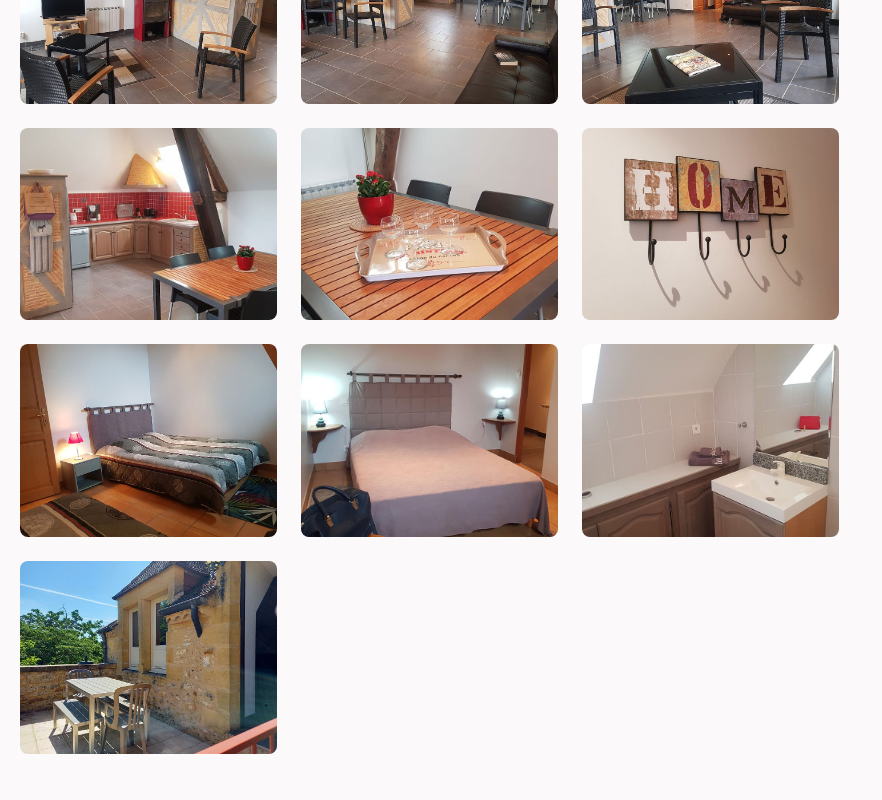
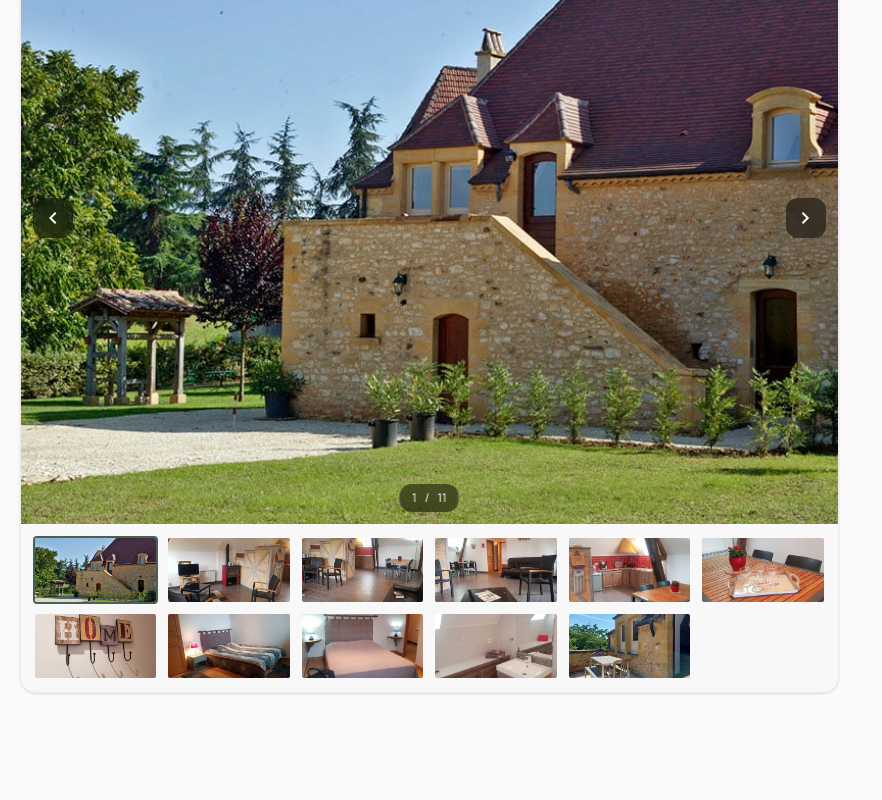
Before and after one commit to saydopsV2/gite, a React (Vite) app: page /gite/hauts-vieille-grange in a window 1280 px wide. Shown: the part 1920-2720 px from the top of the page, without its empty margins (0-882 px from the left). Built offline with nearby package versions, Linux system fonts and the light colour scheme; a web font is replaced by a local one.

Commit message:
Caroussel add

```diff
--- a/src/pages/GiteDetailPage.tsx
+++ b/src/pages/GiteDetailPage.tsx
@@ -1,3 +1,4 @@
+import { useState } from "react";
 import { useParams, Link } from "react-router-dom";
 import { gites, otherGites } from "../data/gites";
 import Navbar from "../components/Navbar";
@@ -6,6 +7,7 @@ import Footer from "../components/Footer";
 export default function GiteDetailPage() {
   const { slug } = useParams<{ slug: string }>();
   const gite = gites.find((g) => g.slug === slug);
+  const [activeIndex, setActiveIndex] = useState(0);
 
   if (!gite) {
     return (
@@ -21,6 +23,16 @@ export default function GiteDetailPage() {
   }
 
   const others = otherGites(gite.slug);
+  const galleryImages = [gite.mainImage, ...gite.images.filter((src) => src !== gite.mainImage)];
+  const activeImage = galleryImages[activeIndex] ?? gite.mainImage;
+
+  const showPrevious = () => {
+    setActiveIndex((prev) => (prev === 0 ? galleryImages.length - 1 : prev - 1));
+  };
+
+  const showNext = () => {
+    setActiveIndex((prev) => (prev + 1) % galleryImages.length);
+  };
 
   return (
     <>
@@ -138,23 +150,64 @@ export default function GiteDetailPage() {
                 <h2 className="font-display-lg text-headline-md mb-6 text-on-surface">
                   Galerie Photos
                 </h2>
-                <div className="grid grid-cols-2 md:grid-cols-3 gap-gutter">
-                  {gite.images.map((src, i) => (
-                    <a
-                      key={i}
-                      href={src}
-                      target="_blank"
-                      rel="noopener noreferrer"
-                      className="group relative overflow-hidden rounded-xl aspect-[4/3]"
-                    >
-                      <img
-                        src={src}
-                        alt={`${gite.title} - Photo ${i + 1}`}
-                        className="w-full h-full object-cover transition-transform duration-500 group-hover:scale-110"
-                      />
-                      <div className="absolute inset-0 bg-black/0 group-hover:bg-black/10 transition-colors" />
-                    </a>
-                  ))}
+
+                <div className="rounded-2xl overflow-hidden border border-black/5 bg-stone-light/70 shadow-sm">
+                  <div className="relative aspect-[4/3]">
+                    <img
+                      src={activeImage}
+                      alt={`${gite.title} - Photo ${activeIndex + 1}`}
+                      className="w-full h-full object-cover"
+                    />
+
+                    {galleryImages.length > 1 && (
+                      <>
+                        <button
+                          type="button"
+                          onClick={showPrevious}
+                          className="absolute left-3 top-1/2 -translate-y-1/2 flex h-10 w-10 items-center justify-center rounded-full bg-black/50 text-white backdrop-blur-sm transition hover:bg-black/70"
+                          aria-label="Image précédente"
+                        >
+                          <span className="material-symbols-outlined">chevron_left</span>
+                        </button>
+                        <button
+                          type="button"
+                          onClick={showNext}
+                          className="absolute right-3 top-1/2 -translate-y-1/2 flex h-10 w-10 items-center justify-center rounded-full bg-black/50 text-white backdrop-blur-sm transition hover:bg-black/70"
+                          aria-label="Image suivante"
+                        >
+                          <span className="material-symbols-outlined">chevron_right</span>
+                        </button>
+                      </>
+                    )}
+
+                    <div className="absolute bottom-3 left-1/2 -translate-x-1/2 flex items-center gap-2 rounded-full bg-black/50 px-3 py-1.5 text-xs text-white backdrop-blur-sm">
+                      <span>{activeIndex + 1}</span>
+                      <span>/</span>
+                      <span>{galleryImages.length}</span>
+                    </div>
+                  </div>
+
+                  {galleryImages.length > 1 && (
+                    <div className="grid grid-cols-4 gap-2 p-3 sm:grid-cols-6">
+                      {galleryImages.map((src, index) => (
+                        <button
+                          key={src}
+                          type="button"
+                          onClick={() => setActiveIndex(index)}
+                          className={`overflow-hidden rounded-lg border-2 transition ${
+                            index === activeIndex ? "border-primary" : "border-transparent"
+                          }`}
+                          aria-label={`Afficher la photo ${index + 1}`}
+                        >
+                          <img
+                            src={src}
+                            alt={`${gite.title} - Miniature ${index + 1}`}
+                            className="h-16 w-full object-cover"
+                          />
+                        </button>
+                      ))}
+                    </div>
+                  )}
                 </div>
               </div>
             </div>
```
